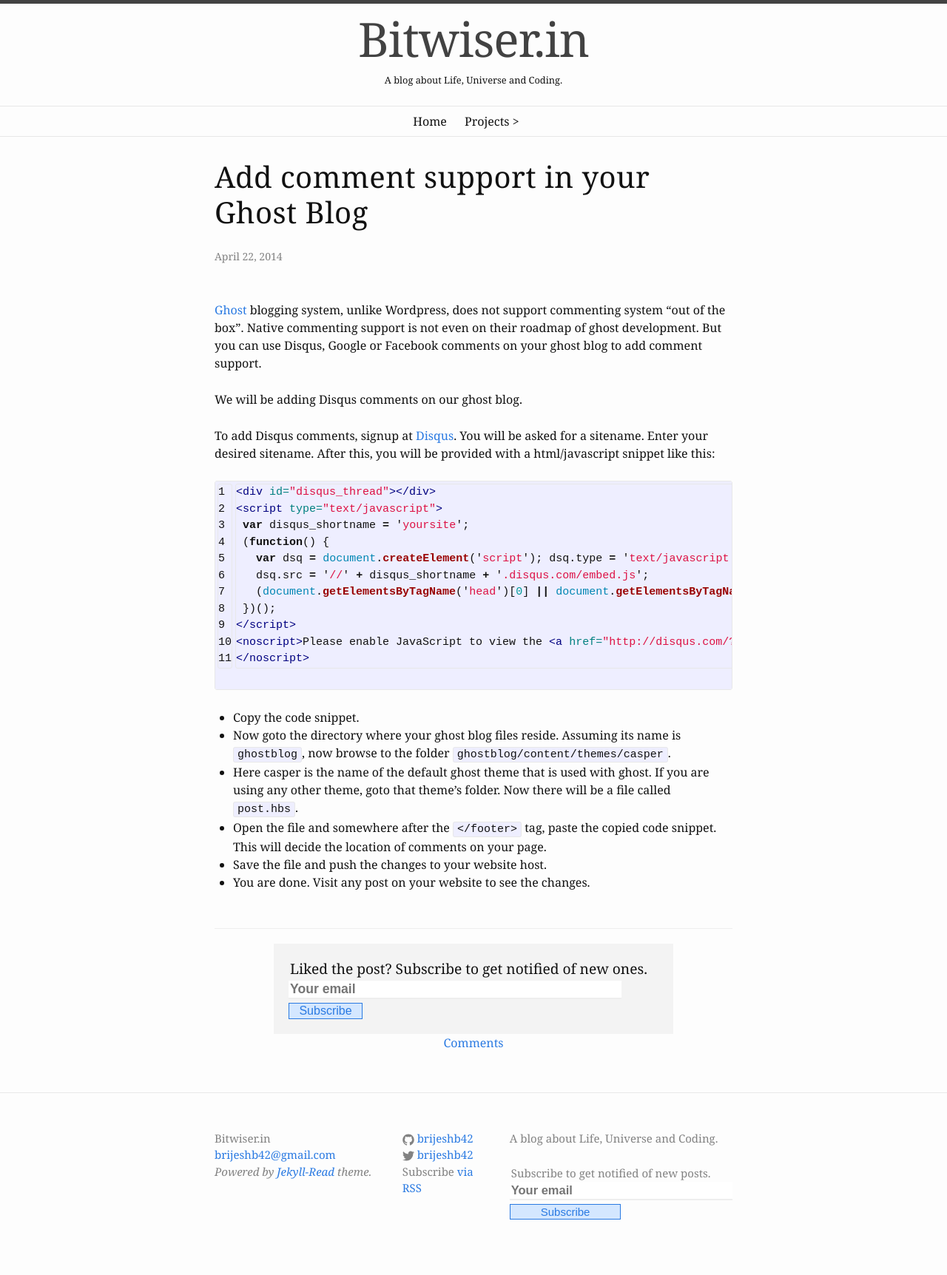
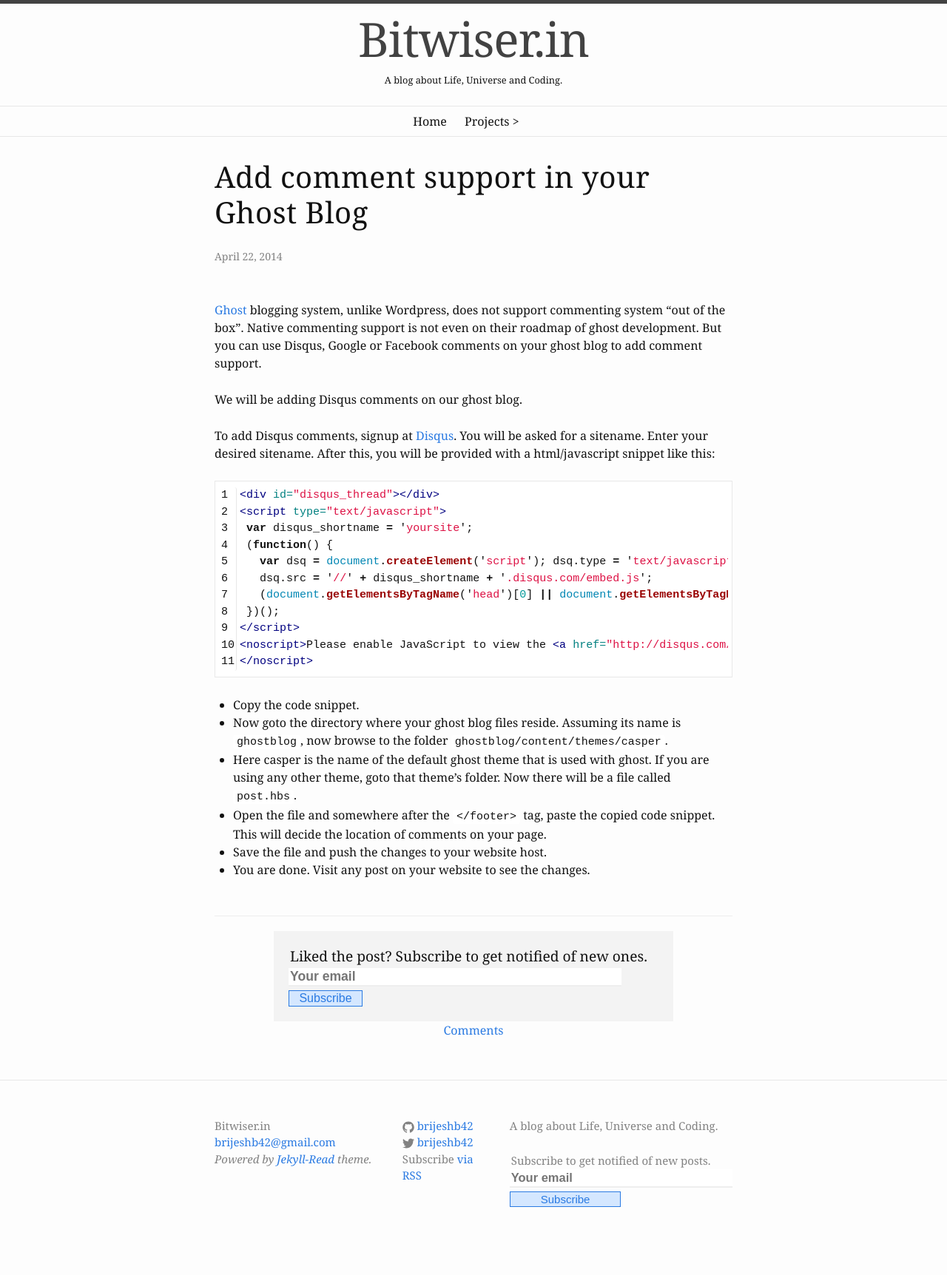
Before and after one commit to brijeshb42/brijeshb42.github.io, a Jekyll site: the page built from _posts/2014-04-22-add-comment-support-in-ghost-blog.md, in a window 1280 px wide. Shown: the whole page at 74% size. Built offline with Jekyll 4.4.1, drawn with Linux system fonts in a browser that asks for light colours; some web fonts are replaced.

Commit message:
Typo fix and syntax highlight styling

```diff
--- a/_sass/_base.scss
+++ b/_sass/_base.scss
@@ -130,9 +130,10 @@
 pre,
 code {
     font-size: 15px;
-    border: 1px solid $grey-color-light;
+    //border: 1px solid $grey-color-light;
+    border: none;
     border-radius: 3px;
-    background-color: #eef;
+    background-color: #fff;
 }
 
 code {
--- a/_sass/_syntax-highlighting.scss
+++ b/_sass/_syntax-highlighting.scss
@@ -3,10 +3,17 @@
  */
 .highlight {
     background: #fff;
+    border: 1px solid $grey-color-light;
+
     @extend %vertical-rhythm;
 
     .highlighter-rouge & {
       background: #eef;
+    }
+
+    .lineno {
+        border-right: 1px solid $grey-color-light;
+        padding-right: 2px;
     }
 
     .c     { color: #998; font-style: italic } // Comment
--- a/css/main.scss
+++ b/css/main.scss
@@ -65,10 +65,13 @@
 }
 
 .highlight {
-    border: 0;
+    padding: 5px;
+
     pre {
+        margin: 0;
         padding: 0;
     }
+
     table {
         width: 100%;
     }
```
Also changed, not shown: _posts/2015-09-09-add-google-login-in-flask.md (+2 -2 lines).
